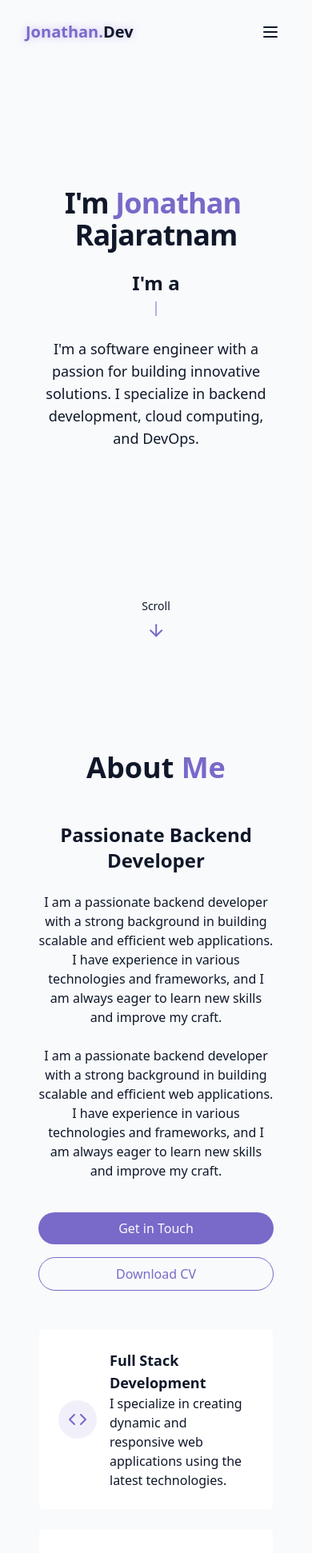
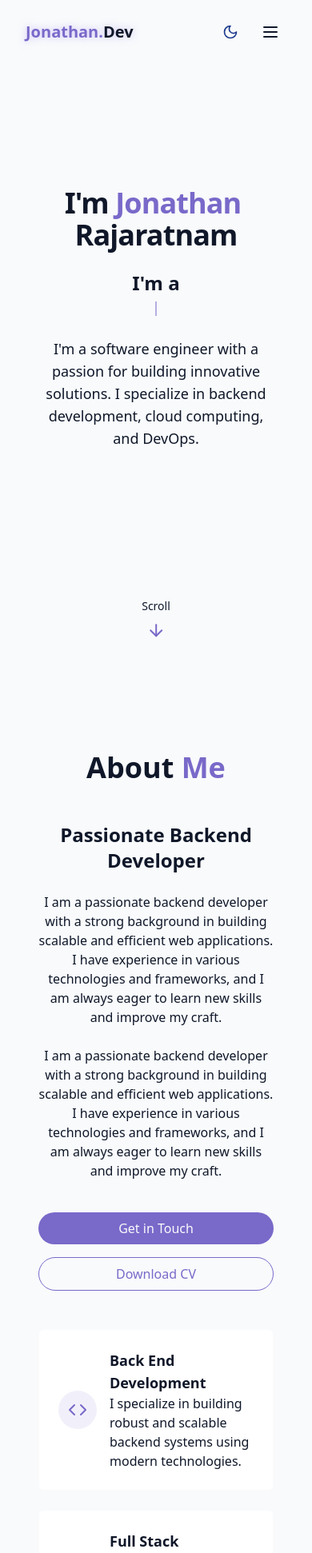
Before and after one commit to Jonathan-Rajaratnam/portfolio, a React (Vite) app: page / in a window 390 px wide. Shown: the top 1942 px of the page at 80% size. Built offline with nearby package versions, Linux system fonts and the light colour scheme.

Commit message:
Updated theme toggle to be shown in mobile layout and added resume to the site. Adjusted some of the colours and added transition animations.

```diff
--- a/src/components/AboutSection.tsx
+++ b/src/components/AboutSection.tsx
@@ -33,7 +33,7 @@ export const AboutSection = () => {
 							</a>
 
 							<a
-								href=""
+								href="/documents/resume.pdf"
 								className="px-6 py-2 rounded-full border border-primary text-primary hover:bg-primary/10 transition-colors duration-300">
 								Download CV
 							</a>
@@ -48,12 +48,12 @@ export const AboutSection = () => {
 								</div>
 								<div className="text-left">
 									<h4 className="font-semibold text-lg">
-										Full Stack Development
+										Back End Development
 									</h4>
 									<p className="text-muted-foreground">
-										I specialize in creating dynamic and
-										responsive web applications using the
-										latest technologies.
+										I specialize in building robust and
+										scalable backend systems using modern
+										technologies.
 									</p>
 								</div>
 							</div>
--- a/src/components/Navbar.tsx
+++ b/src/components/Navbar.tsx
@@ -1,6 +1,7 @@
 import { useEffect, useState } from "react";
 import { Menu, X } from "lucide-react";
 import { cn } from "../lib/utils";
+import { ThemeToggle } from "./ThemeToggle";
 
 const navItems = [
 	{ name: "Home", path: "#hero" },
@@ -62,19 +63,27 @@ export const Navbar = () => {
 					))}
 				</div>
 
-				{/* Mobile Navigation */}
-				<button
-					onClick={() => setIsMenuOpen((prev) => !prev)}
-					className="md:hidden p-2 text-foreground z-50 "
-					aria-label={isMenuOpen ? "Close menu" : "Open menu"}>
-					{isMenuOpen ? <X size={24} /> : <Menu size={24} />}
-				</button>
+				{/* Mobile Navigation Controls */}
+				<div className="md:hidden flex items-center space-x-3">
+					{/* Theme Toggle for Mobile */}
+					<ThemeToggle inline size={20} />
+
+					{/* Menu Toggle */}
+					<button
+						onClick={() => setIsMenuOpen((prev) => !prev)}
+						className="p-2 text-foreground z-50"
+						aria-label={isMenuOpen ? "Close menu" : "Open menu"}>
+						{isMenuOpen ? <X size={24} /> : <Menu size={24} />}
+					</button>
+				</div>
+
+				{/* Mobile Menu Overlay */}
 				<div
 					className={cn(
-						"fixed inset-0 bg-background/95 backdrop-blur-md- z-40 flex flex-col items-center justify-center",
+						"fixed inset-0 bg-background/95 backdrop-blur-md z-40 flex flex-col items-center justify-center",
 						"transition-all duration-300 md:hidden",
 						isMenuOpen
-							? "opactiy-100 pointer-events-auto"
+							? "opacity-100 pointer-events-auto"
 							: "opacity-0 pointer-events-none"
 					)}>
 					<div className="flex flex-col space-y-8 text-xl">
--- a/src/components/ThemeToggle.tsx
+++ b/src/components/ThemeToggle.tsx
@@ -2,7 +2,17 @@ import { useState, useEffect } from "react";
 import { cn } from "../lib/utils";
 import { Sun, Moon } from "lucide-react";
 
-export const ThemeToggle = () => {
+interface ThemeToggleProps {
+	className?: string;
+	size?: number;
+	inline?: boolean;
+}
+
+export const ThemeToggle = ({
+	className,
+	size = 24,
+	inline = false,
+}: ThemeToggleProps) => {
 	const [isDarkMode, setIsDarkMode] = useState(false);
 	const [isMounted, setIsMounted] = useState(false);
 	const [isTransitioning, setIsTransitioning] = useState(false);
@@ -50,18 +60,31 @@ export const ThemeToggle = () => {
 
 	if (!isMounted) return null;
 
+	const baseClasses = "transition-all duration-500 focus:outline-hidden";
+	const defaultClasses = inline
+		? "p-2 text-foreground z-50"
+		: "fixed z-[60] top-5 right-5 rounded-full";
+
 	return (
 		<button
 			onClick={toggleTheme}
-			className={cn(
-				"fixed max-sm:hidden top-5 right-5 z-50 rounded-full transition-all duration-500",
-				"focus:outlin-hidden"
-			)}>
-			<div className="relative w-6 h-6 transition-transform duration-500">
+			className={cn(baseClasses, defaultClasses, className)}
+			aria-label="Toggle theme">
+			<div
+				className={`relative transition-transform duration-500`}
+				style={{ width: size, height: size }}>
 				{isDarkMode ? (
-					<Sun className="absolute inset-0 h-6 w-6 text-yellow-300 animate-spin-slow" />
+					<Sun
+						className={`absolute inset-0 text-yellow-300 ${
+							inline ? "" : "animate-spin-slow"
+						}`}
+						size={size}
+					/>
 				) : (
-					<Moon className="absolute inset-0 h-6 w-6 text-blue-900" />
+					<Moon
+						className="absolute inset-0 text-blue-900"
+						size={size}
+					/>
 				)}
 			</div>
 		</button>
--- a/src/index.css
+++ b/src/index.css
@@ -77,7 +77,7 @@
 	*,
 	*::before,
 	*::after {
-		@apply transition-colors duration-500;
+		@apply transition-colors duration-300;
 	}
 
 	:root {
--- a/src/pages/Home.tsx
+++ b/src/pages/Home.tsx
@@ -12,13 +12,13 @@ export const Home = () => {
 	return (
 		<div className="min-h-screen bg-background text-foreground overflow-x-hidden">
 			{/*Theme Toggle*/}
-			<ThemeToggle />
 
 			{/*Background Effects*/}
 			<StarBackground />
 
 			{/*Nav Bar*/}
 			<Navbar />
+			<ThemeToggle className="hidden md:block" />
 
 			{/*Main Content*/}
 			<main>
```
Also changed, not shown: 1 other file (tests, documents, lock files or other folders).
